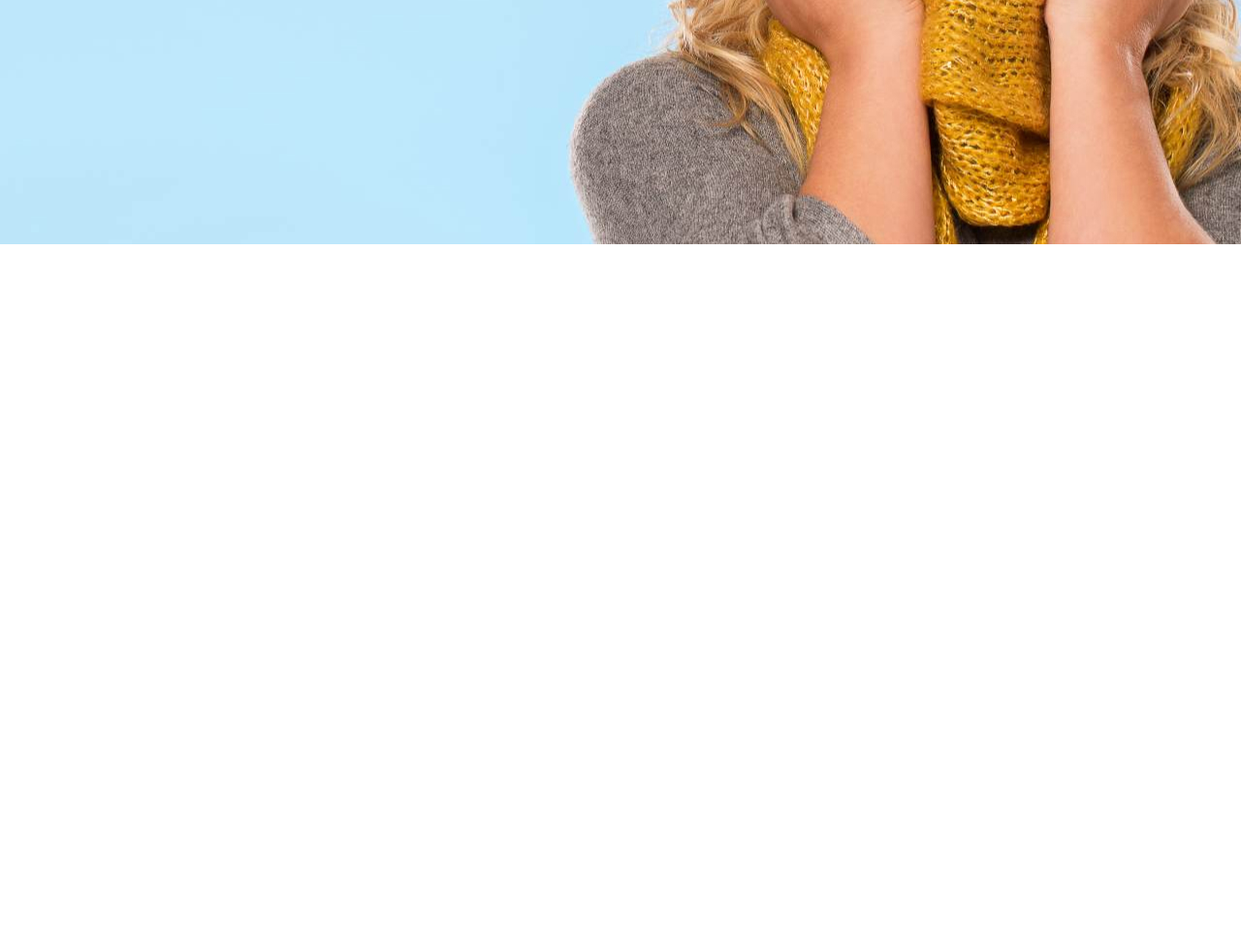
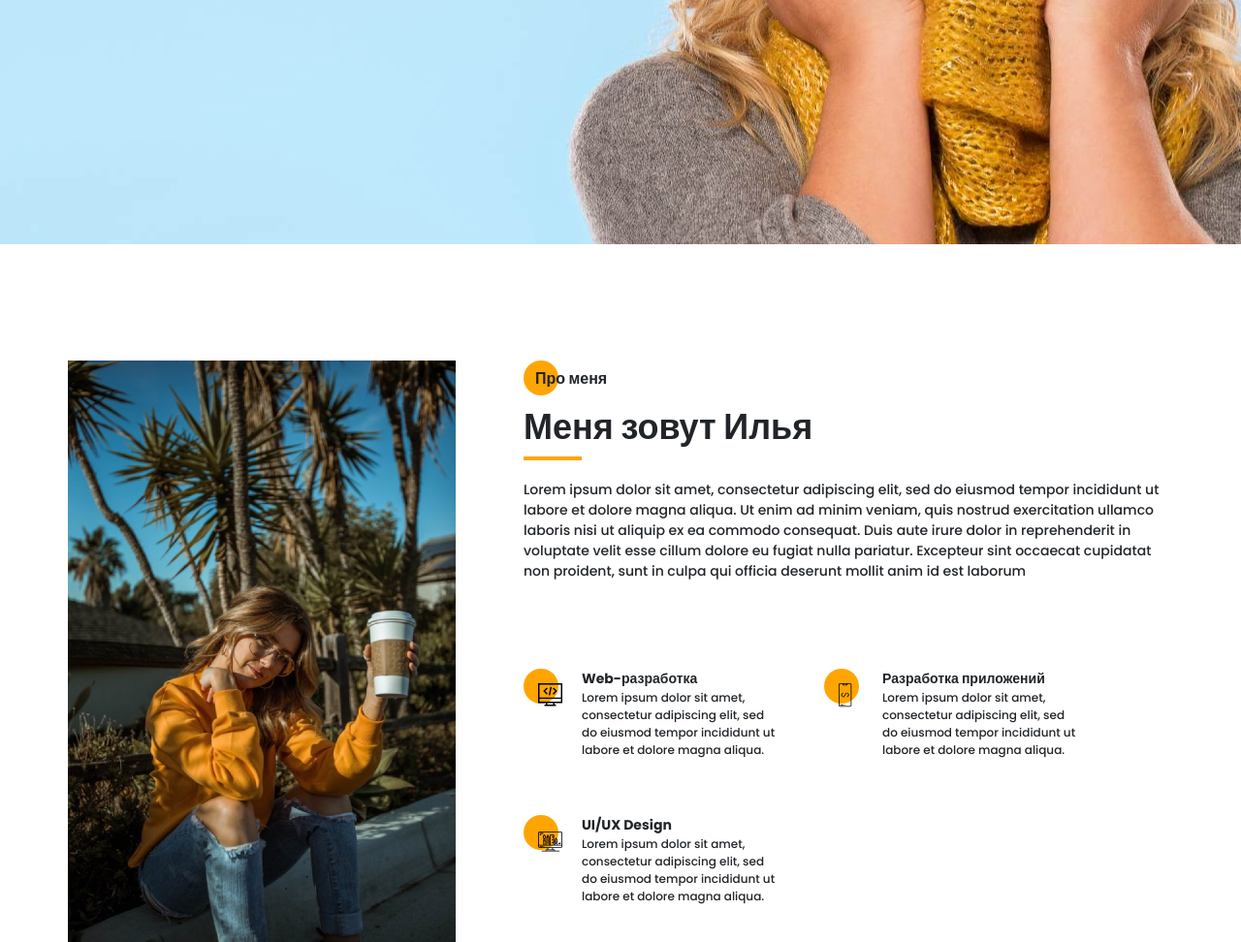
Before and after one commit to Ilja-Prihach/Resume, a website: page src/index.html in a window 1280 px wide. Shown: the part 548-1520 px from the top of the page at 97% size. Before the commit the page ends 800 px from the top, so only its background shows below. Drawn offline with nearby package versions, Linux system fonts and the light colour scheme; files that its build step writes are made by us from their sources; files whose address does not match are found by name.

Commit message:
second screen

```diff
--- a/src/index.html
+++ b/src/index.html
@@ -107,6 +107,63 @@
         </div>
     </section>
 
+    <section class="about">
+        <div class="container">
+            <div class="about__wrapper">
+                <div class="about__photo">
+                    <img src="img/main_photo.jpg" alt="photo">
+                </div>
+                <div class="about__deskr">
+                    <h2 class="title title_fz16 about__title">Про меня</h2>
+                        <div class="title title_fz36 about__subtitle">Меня зовут Илья</div>
+                        <div class="divider"></div>
+                        <p class="about__text">Lorem ipsum dolor sit amet, consectetur adipiscing elit, sed do eiusmod tempor incididunt ut labore et dolore magna aliqua. Ut enim ad minim veniam, quis nostrud exercitation ullamco laboris nisi ut aliquip ex ea commodo consequat. Duis aute irure dolor in reprehenderit in voluptate velit esse cillum dolore eu fugiat nulla pariatur. Excepteur sint occaecat cupidatat non proident, sunt in culpa qui officia deserunt mollit anim id est laborum</p>
+                </div>
+                <div class="about__skills">
+                    <div class="about__skills-item">
+                        <div class="about__skills-circle">
+                            <img src="icons/about_me/web_development.svg" alt="web_development">
+                        </div>
+                        <div>
+                            <div class="title title_fz14">
+                                Web-разработка
+                            </div>
+                            <div class="about__skills-text">
+                                Lorem ipsum dolor sit amet, consectetur adipiscing elit, sed do eiusmod tempor incididunt ut labore et dolore magna aliqua.
+                            </div>
+                        </div>
+                    </div>
+                    <div class="about__skills-item">
+                        <div class="about__skills-circle">
+                            <img src="icons/about_me/mobile_dev.svg" alt="mobile_dev">
+                        </div>
+                        <div>
+                            <div class="title title_fz14">
+                                Разработка приложений
+                            </div>
+                            <div class="about__skills-text">
+                                Lorem ipsum dolor sit amet, consectetur adipiscing elit, sed do eiusmod tempor incididunt ut labore et dolore magna aliqua.
+                            </div>
+                        </div>
+                    </div>
+                    <div class="about__skills-item">
+                        <div class="about__skills-circle">
+                            <img src="icons/about_me/design.svg" alt="design">
+                        </div>
+                        <div>
+                            <div class="title title_fz14">
+                                UI/UX Design
+                            </div>
+                            <div class="about__skills-text">
+                                Lorem ipsum dolor sit amet, consectetur adipiscing elit, sed do eiusmod tempor incididunt ut labore et dolore magna aliqua.
+                            </div>
+                        </div>
+                    </div>
+                </div>
+            </div>
+        </div>
+    </section>
+
 
     <script src="js/script.js"></script>
 </body>
--- /dev/null
+++ b/src/sass/blocks/_about.scss
@@ -0,0 +1,61 @@
+.about {
+    padding-top: 120px;
+    &__wrapper {
+        display: grid;
+        grid-template-columns: 400px 670px;
+        grid-template-rows: minmax(245px, auto) minmax(245px, auto);
+        grid-auto-rows: minmax(245px, auto);
+        column-gap: 70px;
+        row-gap: 40px;
+    }
+    &__photo {
+        grid-row: 1/3;
+        img {
+            width: 100%;
+        }
+    }
+    &__deskr {
+        margin-top: 6px;
+        .divider {
+            margin-top: 0;
+            width: 60px;
+            border: 2px solid $main-color;
+        }
+    }
+    &__title{
+        position: relative;
+        padding: 1px 0 0 12px;
+        @include before_circle;
+    }
+    &__text {
+        margin-top: 20px;
+        font-weight: 500;
+        font-size: 14px;
+        line-height: 21px;
+    }
+    &__skills {
+        display: grid;
+        grid-template: repeat(2, minmax(115px, auto)) / repeat(2, 260px);
+        grid-auto-rows: 1fr;
+        column-gap: 50px;
+        row-gap: 20px;
+        &-item{
+            display: grid;
+            gap: 20px;
+            grid-template-columns: 40px 200px;
+        }
+        &-circle {
+            position: relative;
+            padding: 15px 0 0 15px;
+            @include before_circle;
+            &:before {
+                top: 0;
+            }
+        }
+        &-text {
+            font-weight: 500;
+            font-size: 12px;
+            line-height: 18px
+        }
+    }
+}
--- a/src/sass/style.scss
+++ b/src/sass/style.scss
@@ -20,3 +20,4 @@
 @import 'blocks/button';
 @import 'blocks/sidepanel';
 @import 'blocks/menu';
+@import 'blocks/about';
```
Also changed, not shown: dist/css/style.min.css, dist/index.html.
